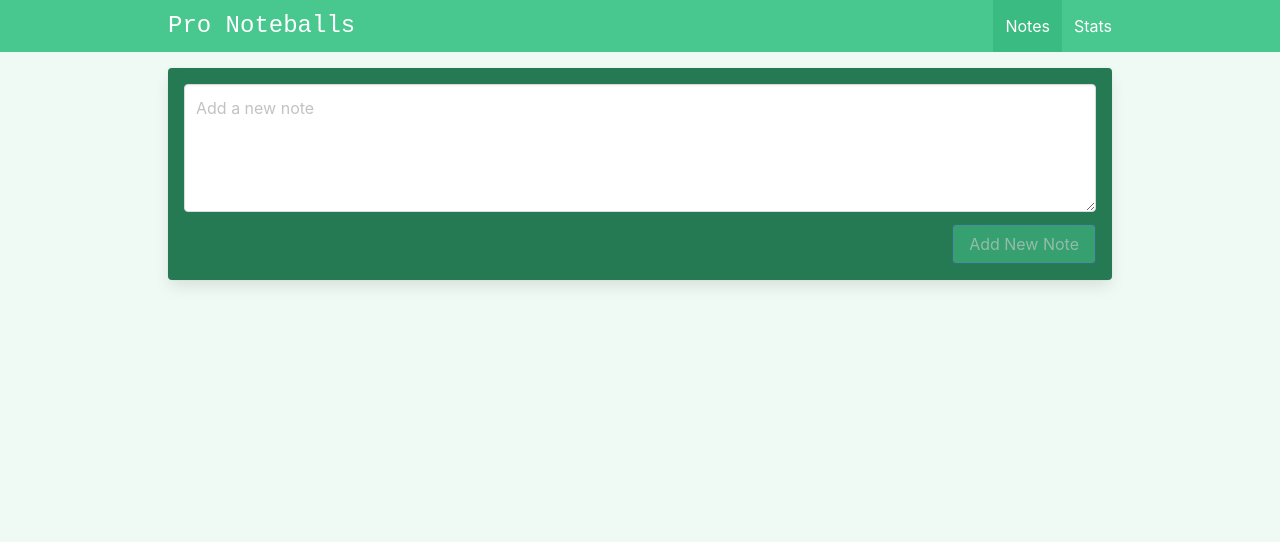
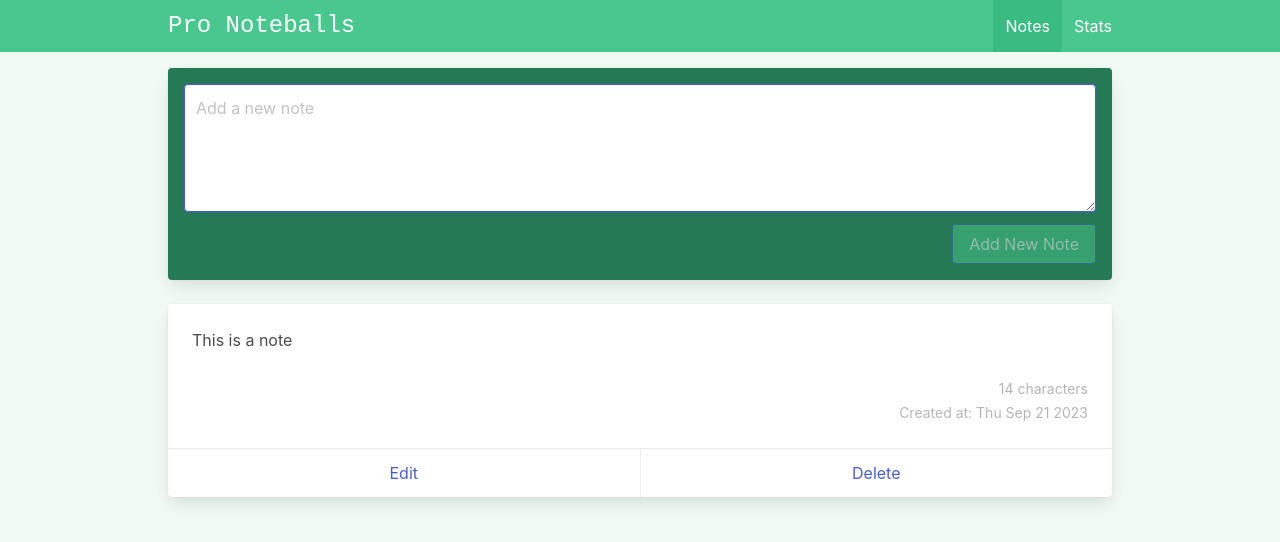
Before and after one commit to Saba-Var/Pro-Noteballs, a Vue app: page / in a window 1280 px wide. Shown: the top 542 px of the page. Built offline with nearby package versions, Linux system fonts and the light colour scheme.

Commit message:
feat: create add edit note component

```diff
--- a/src/components/Layout/NavBar.vue
+++ b/src/components/Layout/NavBar.vue
@@ -2,7 +2,9 @@
   <nav class="navbar is-success" role="navigation" aria-label="main navigation">
     <div class="container is-max-desktop px-2">
       <div class="navbar-brand">
-        <div class="navbar-item is-size-4 is-family-monospace">Pro Noteballs</div>
+        <RouterLink to="/" class="navbar-item is-size-4 is-family-monospace is-clickable">
+          Pro Noteballs
+        </RouterLink>
 
         <a
           @click.prevent="showMobileNavBar = !showMobileNavBar"
--- /dev/null
+++ b/src/components/Notes/AddEditNote.vue
@@ -0,0 +1,54 @@
+<template>
+  <div class="card p-4 mb-5" :class="`has-background-${bgColor}-dark`">
+    <label v-if="label" class="label has-text-white">{{ label }}</label>
+    <div class="field">
+      <div class="control">
+        <textarea
+          @input="$emit('update:modelValue', $event.target.value)"
+          :placeholder="placeholder"
+          :value="modelValue"
+          ref="textareaRef"
+          class="textarea"
+        />
+      </div>
+    </div>
+
+    <div class="field is-grouped is-grouped-right">
+      <div class="control">
+        <slot name="buttons" />
+      </div>
+    </div>
+  </div>
+</template>
+
+<script setup>
+import { defineProps, ref } from 'vue'
+
+const textareaRef = ref(null)
+
+defineProps({
+  modelValue: {
+    type: String,
+    required: true
+  },
+  bgColor: {
+    default: 'success',
+    type: String
+  },
+  placeholder: {
+    default: 'Add a new note',
+    type: String
+  },
+  label: {
+    type: String
+  }
+})
+
+const focusTextarea = () => {
+  textareaRef.value.focus()
+}
+
+defineExpose({
+  focusTextarea
+})
+</script>
--- a/src/components/Notes/NoteCard.vue
+++ b/src/components/Notes/NoteCard.vue
@@ -18,8 +18,9 @@
       </div>
     </div>
     <footer class="card-footer">
-      <a href="#" class="card-footer-item">Edit</a>
-      <a href="#" @click="deleteNoteHandler(note.id)" class="card-footer-item">Delete</a>
+      <RouterLink class="card-footer-item" :to="`/edit-note/${note.id}`">Edit</RouterLink>
+
+      <a class="card-footer-item" @click="deleteNoteHandler(note.id)" href="#">Delete</a>
     </footer>
   </div>
 </template>
@@ -27,6 +28,7 @@
 <script setup>
 import { useNotesStore } from '@/stores/notes'
 import { defineProps, computed } from 'vue'
+import { RouterLink } from 'vue-router'
 
 const props = defineProps({
   note: {
--- a/src/components/Notes/index.js
+++ b/src/components/Notes/index.js
@@ -1 +1,2 @@
+export { default as AddEditNote } from './AddEditNote.vue'
 export { default as NoteCard } from './NoteCard.vue'
--- a/src/router/index.js
+++ b/src/router/index.js
@@ -1,5 +1,5 @@
 import { createRouter, createWebHistory } from 'vue-router'
-import { ViewNotes, ViewStats } from '@/views'
+import { ViewNotes, ViewStats, ViewEditNote } from '@/views'
 
 const routes = [
   {
@@ -12,6 +12,12 @@ const routes = [
     component: ViewStats,
     path: '/stats',
     name: 'stats'
+  },
+
+  {
+    component: ViewEditNote,
+    path: '/edit-note/:id',
+    name: 'edit-note'
   }
 ]
 
--- a/src/stores/notes.js
+++ b/src/stores/notes.js
@@ -2,7 +2,13 @@ import { defineStore } from 'pinia'
 import { ref } from 'vue'
 
 export const useNotesStore = defineStore('notes', () => {
-  const notes = ref([])
+  const notes = ref([
+    {
+      id: 1,
+      createdAt: new Date().toDateString(),
+      content: 'This is a note'
+    }
+  ])
 
   const noteAddHandler = (newNote) => {
     notes.value.push({
--- /dev/null
+++ b/src/views/ViewEditNote.vue
@@ -0,0 +1,24 @@
+<template>
+  <AddEditNote
+    placeholder="Edit note"
+    v-model="noteContent"
+    ref="addEditNoteRef"
+    label="Edit Note"
+    bgColor="link"
+  >
+    <template v-slot:buttons>
+      <button @click="$router.push('/')" class="button is-light is-link">Cancel</button>
+
+      <button :disabled="!noteContent.trim()" class="button has-background-link is-link">
+        Save note
+      </button>
+    </template>
+  </AddEditNote>
+</template>
+
+<script setup>
+import { AddEditNote } from '@/components'
+import { ref } from 'vue'
+
+const noteContent = ref('')
+</script>
--- a/src/views/ViewNotes.vue
+++ b/src/views/ViewNotes.vue
@@ -1,14 +1,7 @@
 <template>
   <div class="notes">
-    <div class="card has-background-success-dark p-4 mb-5">
-      <div class="field">
-        <div class="control">
-          <textarea v-model="newNoteValue" class="textarea" placeholder="Add a new note" />
-        </div>
-      </div>
-
-      <div class="field is-grouped is-grouped-right">
-        <div class="control">
+    <AddEditNote ref="addEditNoteRef" v-model="newNoteValue">
+      <template v-slot:buttons>
         <button
           :disabled="!newNoteValue.trim()"
           class="button has-background-success is-link"
@@ -16,21 +9,21 @@
         >
           Add New Note
         </button>
-        </div>
-      </div>
-    </div>
+      </template>
+    </AddEditNote>
 
     <NoteCard v-for="note in notes" :key="note.id" :note="note" />
   </div>
 </template>
 
 <script setup>
+import { NoteCard, AddEditNote } from '@/components'
 import { useNotesStore } from '@/stores/notes'
-import { NoteCard } from '@/components'
+import { ref, onMounted } from 'vue'
 import { storeToRefs } from 'pinia'
-import { ref } from 'vue'
 
 const newNoteValue = ref('')
+const addEditNoteRef = ref(null)
 
 const storeNotes = useNotesStore()
 
@@ -41,5 +34,10 @@ const { noteAddHandler } = storeNotes
 const newNoteAddHandler = () => {
   noteAddHandler(newNoteValue.value)
   newNoteValue.value = ''
+  addEditNoteRef.value.focusTextarea()
 }
+
+onMounted(() => {
+  addEditNoteRef.value.focusTextarea()
+})
 </script>
--- a/src/views/index.js
+++ b/src/views/index.js
@@ -1,2 +1,3 @@
+export { default as ViewEditNote } from './ViewEditNote.vue'
 export { default as ViewStats } from './ViewStats.vue'
 export { default as ViewNotes } from './ViewNotes.vue'
```
Lines whose indentation alone changed are shown as unchanged.
